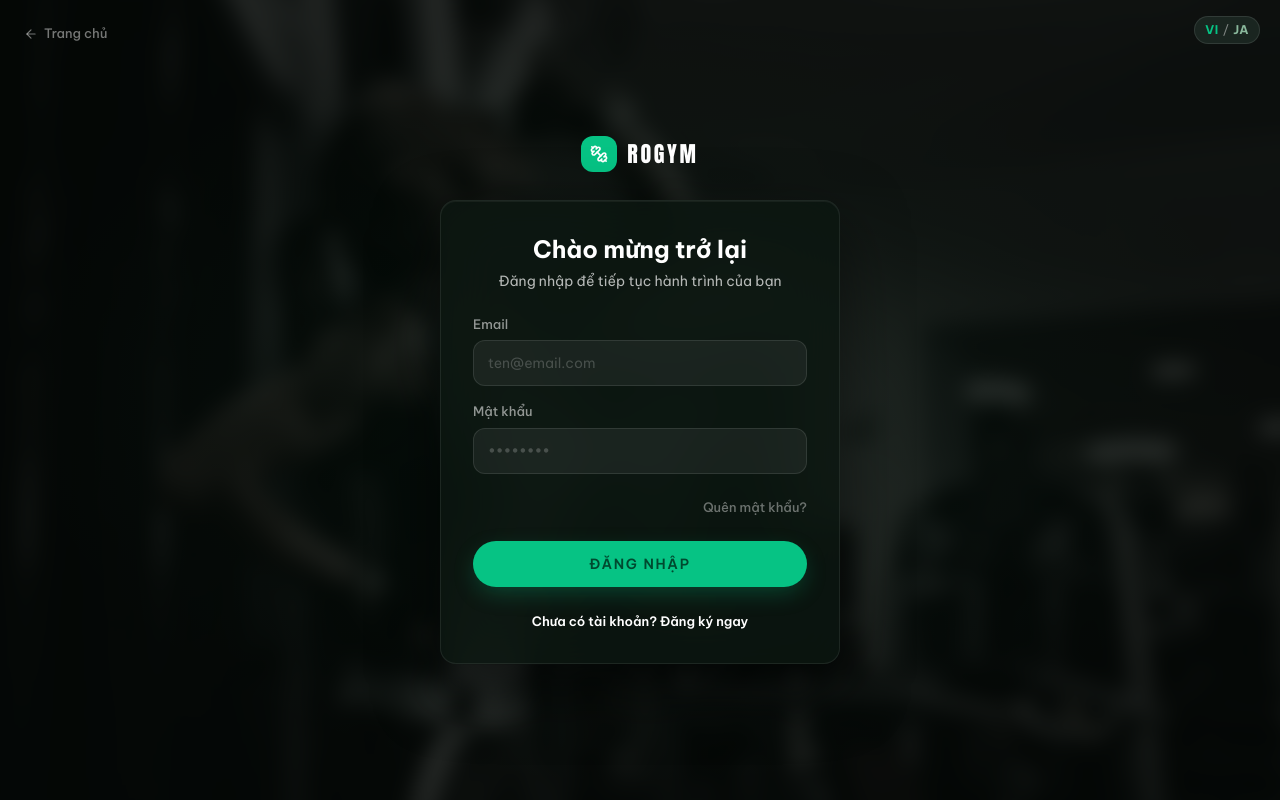
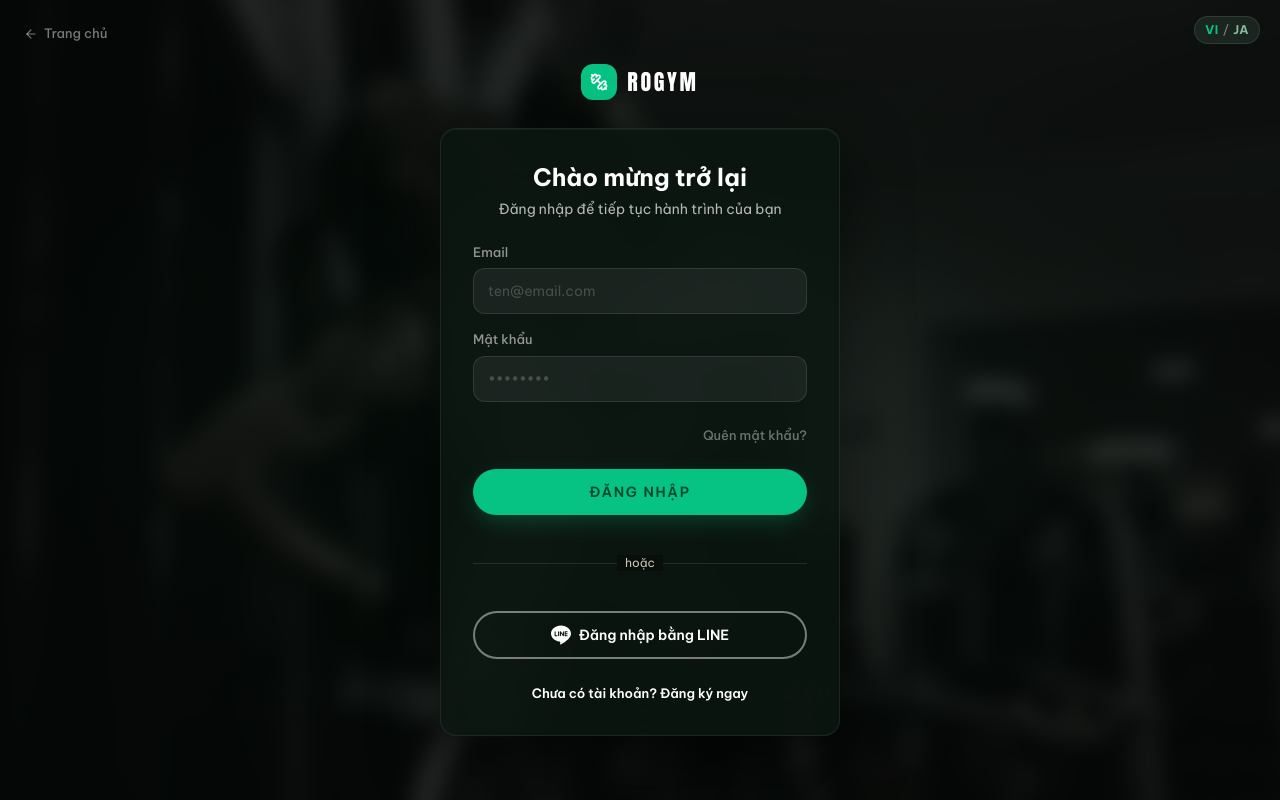
Before and after one commit to lethanhan01/gym-management-system, a React (Vite) app in the folder client/: page /login in a window 1280 px wide. Built offline with nearby package versions, Linux system fonts and the light colour scheme; no server answers.

Commit message:
feat(auth): add LINE login button to LoginPage

```diff
--- a/client/src/pages/auth/LoginPage.tsx
+++ b/client/src/pages/auth/LoginPage.tsx
@@ -5,6 +5,7 @@
 import { useAuthStore } from '@/stores/authStore'
 import { useSubscriptionStore } from '@/stores/subscriptionStore'
 import { AuthShell, BtnPrimary, TextLink, MutedLink, Field, ErrorMsg } from './_authui'
+import { initLiff } from '@/lib/liff'
 
 const roleRouteMap: Record<string, string> = {
   member: '/member',
@@ -19,6 +20,7 @@
   const [loading, setLoading] = useState(false)
   const [error, setError] = useState('')
   const [overlayEndDate, setOverlayEndDate] = useState<string | null>(null)
+  const [lineLoading, setLineLoading] = useState(false)
   const navigate = useNavigate()
   const { setAuth } = useAuthStore()
   const clearSubscription = useSubscriptionStore((s) => s.clear)
@@ -94,6 +96,21 @@
     return `${mm}/${dd}/${yyyy}`
   }
 
+  async function handleLineLogin() {
+    setLineLoading(true)
+    try {
+      const liff = await initLiff()
+      if (liff.isLoggedIn()) {
+        navigate('/liff', { replace: true })
+      } else {
+        liff.login({ redirectUri: window.location.origin + '/liff' })
+      }
+    } catch (err) {
+      setError(err instanceof Error ? err.message : 'Không thể kết nối LINE')
+      setLineLoading(false)
+    }
+  }
+
   return (
     <>
       {overlayEndDate && (
@@ -148,6 +165,31 @@
             {loading ? t('login.submitting') : t('login.submit')}
           </BtnPrimary>
 
+          <div className="relative my-4">
+            <div className="absolute inset-0 flex items-center">
+              <div className="w-full border-t border-white/10" />
+            </div>
+            <div className="relative flex justify-center text-xs">
+              <span className="bg-[#080e0b] px-2 text-on-surface-variant">hoặc</span>
+            </div>
+          </div>
+
+          <button
+            type="button"
+            onClick={handleLineLogin}
+            disabled={lineLoading || loading}
+            className="btn-secondary w-full flex items-center justify-center gap-2 disabled:opacity-50"
+          >
+            {lineLoading ? (
+              <div className="h-4 w-4 animate-spin rounded-full border-2 border-current border-t-transparent" />
+            ) : (
+              <svg viewBox="0 0 24 24" className="h-5 w-5 fill-current" aria-hidden="true">
+                <path d="M19.365 9.863c.349 0 .63.285.63.631 0 .345-.281.63-.63.63H17.61v1.125h1.755c.349 0 .63.283.63.63 0 .344-.281.629-.63.629h-2.386c-.345 0-.627-.285-.627-.629V8.108c0-.345.282-.63.627-.63h2.386c.349 0 .63.285.63.63 0 .349-.281.63-.63.63H17.61v1.125h1.755zm-3.855 3.016c0 .27-.174.51-.432.596-.064.021-.133.031-.199.031-.211 0-.391-.09-.51-.25l-2.443-3.317v2.94c0 .344-.279.629-.631.629-.346 0-.626-.285-.626-.629V8.108c0-.27.173-.51.43-.595.06-.023.136-.033.194-.033.195 0 .375.104.495.254l2.462 3.33V8.108c0-.345.282-.63.63-.63.345 0 .63.285.63.63v4.771zm-5.741 0c0 .344-.282.629-.631.629-.345 0-.627-.285-.627-.629V8.108c0-.345.282-.63.627-.63.349 0 .631.285.631.63v4.771zm-2.466.629H4.917c-.345 0-.63-.285-.63-.629V8.108c0-.345.285-.63.63-.63.348 0 .63.285.63.63v4.141h1.756c.348 0 .629.283.629.63 0 .344-.282.629-.629.629M24 10.314C24 4.943 18.615.572 12 .572S0 4.943 0 10.314c0 4.811 4.27 8.842 10.035 9.608.391.082.923.258 1.058.59.12.301.079.766.038 1.08l-.164 1.02c-.045.301-.24 1.186 1.049.645 1.291-.539 6.916-4.078 9.436-6.975C23.176 14.393 24 12.458 24 10.314" />
+              </svg>
+            )}
+            Đăng nhập bằng LINE
+          </button>
+
           <p className="text-center text-sm text-white/70">
             <TextLink to="/member/register">{t('login.noAccount')}</TextLink>
           </p>
```
